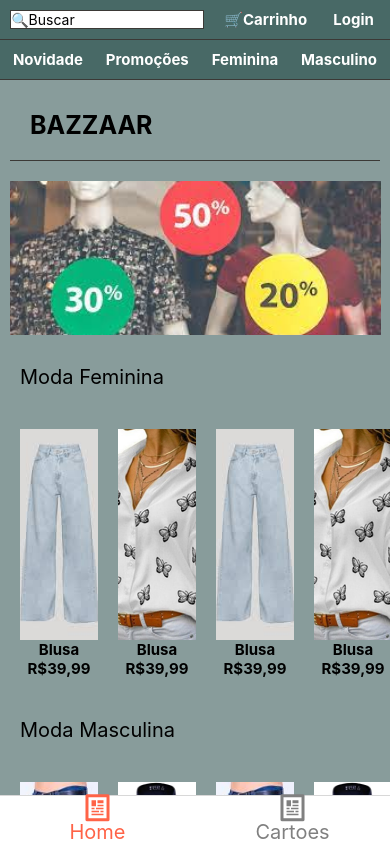
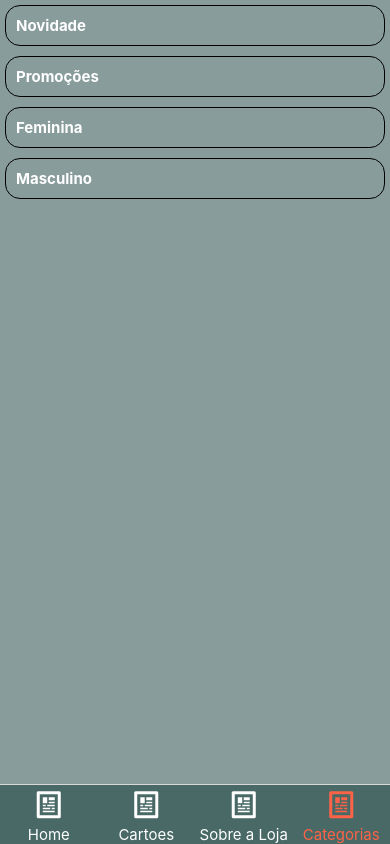
Before and after one commit to PedroErath/Bazzaar, a React Native app: screen /Categorias in a window 390 px wide. Built offline with nearby package versions, Linux system fonts and the light colour scheme.

Commit message:
Adicionado todas as tabs no App

```diff
--- a/src/navegacao/Tab.js
+++ b/src/navegacao/Tab.js
@@ -3,15 +3,18 @@ import { createBottomTabNavigator } from "@react-navigation/bottom-tabs"
 import Icon from 'react-native-vector-icons/Entypo'
 import Home from '../telas/Home'
 import Cartoes from "../telas/Cartoes"
+import Sobre from "../telas/Sobre"
+import Categotias from "../telas/Categorias"
 
 const Tab = createBottomTabNavigator()
 
 export default props => (
     <Tab.Navigator screenOptions={{
         tabBarActiveTintColor: 'tomato',
-        tabBarInactiveTintColor: 'gray',
+        tabBarInactiveTintColor: 'white',
         headerShown: false,
-        tabBarLabelStyle: { fontSize: 20 }
+        tabBarLabelStyle: { fontSize: 15 },
+        tabBarStyle:{height:60, backgroundColor:'#486966'},
     }}>
         <Tab.Screen
             name="Home"
@@ -31,6 +34,23 @@ export default props => (
                 ),
             }}
         />
-
+        <Tab.Screen
+            name="Sobre a Loja"
+            component={Sobre}
+            options={{
+                tabBarIcon: ({ color, size }) => (
+                    <Icon name="news" color={color} size={30} />
+                ),
+            }}
+        />
+        <Tab.Screen
+            name="Categorias"
+            component={Categotias}
+            options={{
+                tabBarIcon: ({ color, size }) => (
+                    <Icon name="news" color={color} size={30} />
+                ),
+            }}
+        />
     </Tab.Navigator>
 )
--- a/src/telas/Cartoes.js
+++ b/src/telas/Cartoes.js
@@ -9,8 +9,8 @@ import {
 export default class Cartoes extends Component {
     render() {
         return (
-            <View>
-                <Text>ACEITAMOS:</Text>
+            <View style={estilo.View}>
+                <Text style={estilo.texto}>ACEITAMOS:</Text>
                 <View style={estilo.viewLinks}>
                     <Image source={require('../images/visa.png')} style={estilo.imagemLinks} />
                     <Image source={require('../images/Elo.png')} style={estilo.imagemLinks} />
@@ -34,4 +34,14 @@ const estilo = StyleSheet.create({
         width: 50,
         borderRadius: 10
     },
+    View: {
+        flex: 1,
+        backgroundColor: '#889C9B',
+    },
+    viewLinks: {
+        flexDirection: 'row',
+        margin: 15,
+        justifyContent: 'space-around',
+        padding: 10
+    },
 })
--- /dev/null
+++ b/src/telas/Categorias.js
@@ -0,0 +1,46 @@
+import React, { Component } from 'react'
+import {
+    View,
+    Text,
+    StyleSheet,
+    Image
+} from 'react-native'
+
+export default class Categotias extends Component {
+    render() {
+        return (
+            <View style={estilo.View}>
+                <View style={estilo.viewCategorias}>
+                    <Text style={estilo.texto}>Novidade</Text>
+                </View>
+                <View style={estilo.viewCategorias}>
+                    <Text style={estilo.texto}>Promoções</Text>
+                </View>
+                <View style={estilo.viewCategorias}>
+                    <Text style={estilo.texto}>Feminina</Text>
+                </View>
+                <View style={estilo.viewCategorias}>
+                    <Text style={estilo.texto}>Masculino</Text>
+                </View>
+            </View>
+        )
+    }
+}
+
+const estilo = StyleSheet.create({
+    View: {
+        flex: 1,
+        backgroundColor: '#889C9B',
+    },
+    texto: {
+        fontSize: 15,
+        padding: 10,
+        color: 'white',
+        fontWeight: 'bold',
+        borderWidth: 1,
+        borderRadius: 15,
+    },
+    viewCategorias: {
+        margin: 5
+    }
+})
--- a/src/telas/Home.js
+++ b/src/telas/Home.js
@@ -13,16 +13,10 @@ export default class App extends Component {
   render() {
     return (
       <ScrollView style={{backgroundColor: '#889C9B'}}>
-        <View style={estilo.item1header}>
+        <View style={estilo.itemheader}>
           <TextInput placeholder='🔍Buscar' placeholderTextColor={'black'} style={estilo.textinput} />
           <Text style={estilo.texto}>🛒Carrinho</Text>
           <Text style={estilo.texto}>Login</Text>
-        </View>
-        <View style={estilo.item1header}>
-          <Text style={estilo.texto}>Novidade</Text>
-          <Text style={estilo.texto}>Promoções</Text>
-          <Text style={estilo.texto}>Feminina</Text>
-          <Text style={estilo.texto}>Masculino</Text>
         </View>
         <View style={{ borderBottomWidth: 1, margin: 10, borderColor: '#3B3936' }}>
           <Text style={estilo.titulo}>BAZZAAR</Text>
@@ -80,34 +74,13 @@ export default class App extends Component {
             <Text style={estilo.texto2}>R$39,99</Text>
           </View>
         </View>
-        <View style={estilo.viewFooter}>
-          <View style={estilo.viewEndereco}>
-            <Text style={estilo.texto3}>Rua Cafundó, 520</Text>
-            <Text style={estilo.texto3}>Centro, Santo Feriado</Text>
-            <Text style={estilo.texto3}>Aberto de Seg a Sex das 10h às 21h</Text>
-          </View>
-          <Text style={estilo.texto}>SIGA-NOS</Text>
-          <View style={estilo.viewLinks}>
-            <Image source={require('../images/insta.png')} style={estilo.imagemLinks} />
-            <Image source={require('../images/face.png')} style={estilo.imagemLinks} />
-            <Image source={require('../images/twiter.png')} style={estilo.imagemLinks} />
-            <Image source={require('../images/wpp.png')} style={estilo.imagemLinks} />
-          </View>
-          <Text style={estilo.texto}>ACEITAMOS</Text>
-          <View style={estilo.viewLinks}>
-            <Image source={require('../images/visa.png')} style={estilo.imagemLinks} />
-            <Image source={require('../images/Elo.png')} style={estilo.imagemLinks} />
-            <Image source={require('../images/paypal.jpeg')} style={estilo.imagemLinks} />
-            <Image source={require('../images/master.png')} style={estilo.imagemLinks} />
-          </View>
-        </View>
       </ScrollView>
     )
   }
 }
 
 const estilo = StyleSheet.create({
-  item1header: {
+  itemheader: {
     backgroundColor: '#486966',
     flexDirection: 'row',
     justifyContent: 'space-evenly',
@@ -118,12 +91,6 @@ const estilo = StyleSheet.create({
   texto: {
     fontSize: 15,
     padding: 10,
-    color: 'white',
-    fontWeight: 'bold'
-  },
-  texto3: {
-    fontSize: 15,
-    padding: 5,
     color: 'white',
     fontWeight: 'bold'
   },
@@ -167,26 +134,4 @@ const estilo = StyleSheet.create({
     height: 50,
     width: 50
   },
-  viewFooter: {
-    borderTopWidth: 1,
-    padding: 15,
-    backgroundColor:'#486966',
-    borderColor: '#3B3936'
-  },
-  viewLinks: {
-    flexDirection: 'row',
-    margin: 15,
-    justifyContent: 'space-around',
-    padding:10
-  },
-  imagemLinks: {
-    height: 50,
-    width: 50,
-    borderRadius: 10
-  },
-  viewEndereco:{
-    justifyContent:'center',
-    alignItems: 'flex-start',
-    padding:10,
-  }
 })
--- /dev/null
+++ b/src/telas/Sobre.js
@@ -0,0 +1,63 @@
+import React, { Component } from 'react'
+import {
+    View,
+    Text,
+    StyleSheet,
+    Image
+} from 'react-native'
+
+export default class Sobre extends Component {
+    render() {
+        return (
+            <View style={estilo.View}>
+                <View style={estilo.viewEndereco}>
+                    <Text style={estilo.texto3}>Rua Cafundó, 520</Text>
+                    <Text style={estilo.texto3}>Centro, Santo Feriado</Text>
+                    <Text style={estilo.texto3}>Aberto de Seg a Sex das 10h às 21h</Text>
+                </View>
+                <Text style={estilo.texto}>SIGA-NOS</Text>
+                <View style={estilo.viewLinks}>
+                    <Image source={require('../images/insta.png')} style={estilo.imagemLinks} />
+                    <Image source={require('../images/face.png')} style={estilo.imagemLinks} />
+                    <Image source={require('../images/twiter.png')} style={estilo.imagemLinks} />
+                    <Image source={require('../images/wpp.png')} style={estilo.imagemLinks} />
+                </View>
+            </View>
+        )
+    }
+}
+
+const estilo = StyleSheet.create({
+    View: {
+        flex: 1,
+        backgroundColor: '#889C9B',
+    },
+    viewEndereco: {
+        justifyContent: 'center',
+        alignItems: 'flex-start',
+        padding: 10,
+    },
+    viewLinks: {
+        flexDirection: 'row',
+        margin: 15,
+        justifyContent: 'space-around',
+        padding: 10
+    },
+    imagemLinks: {
+        height: 50,
+        width: 50,
+        borderRadius: 10
+    },
+    texto: {
+        fontSize: 15,
+        padding: 10,
+        color: 'white',
+        fontWeight: 'bold'
+    },
+    texto3: {
+        fontSize: 15,
+        padding: 5,
+        color: 'white',
+        fontWeight: 'bold'
+    },
+})
```
